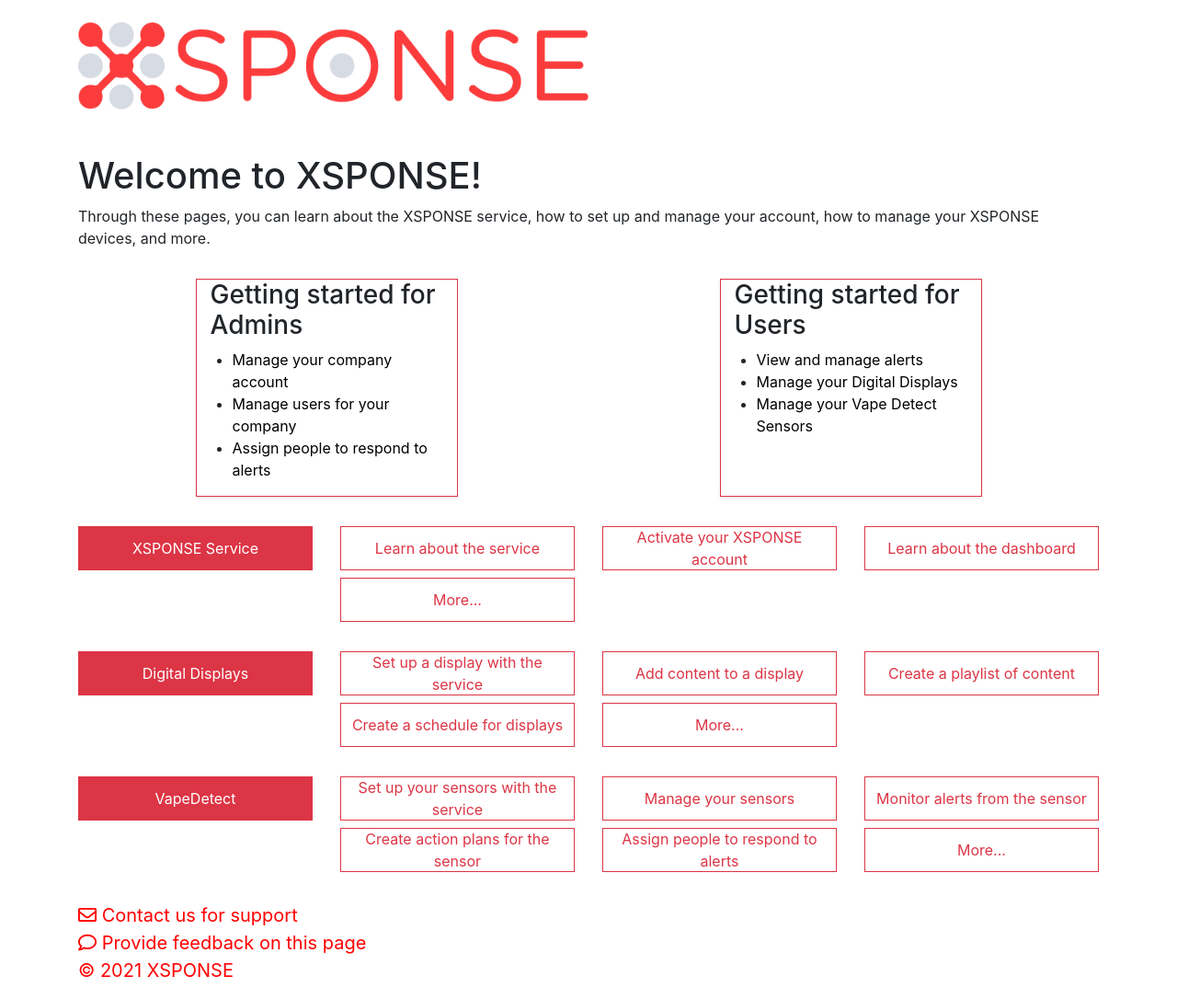
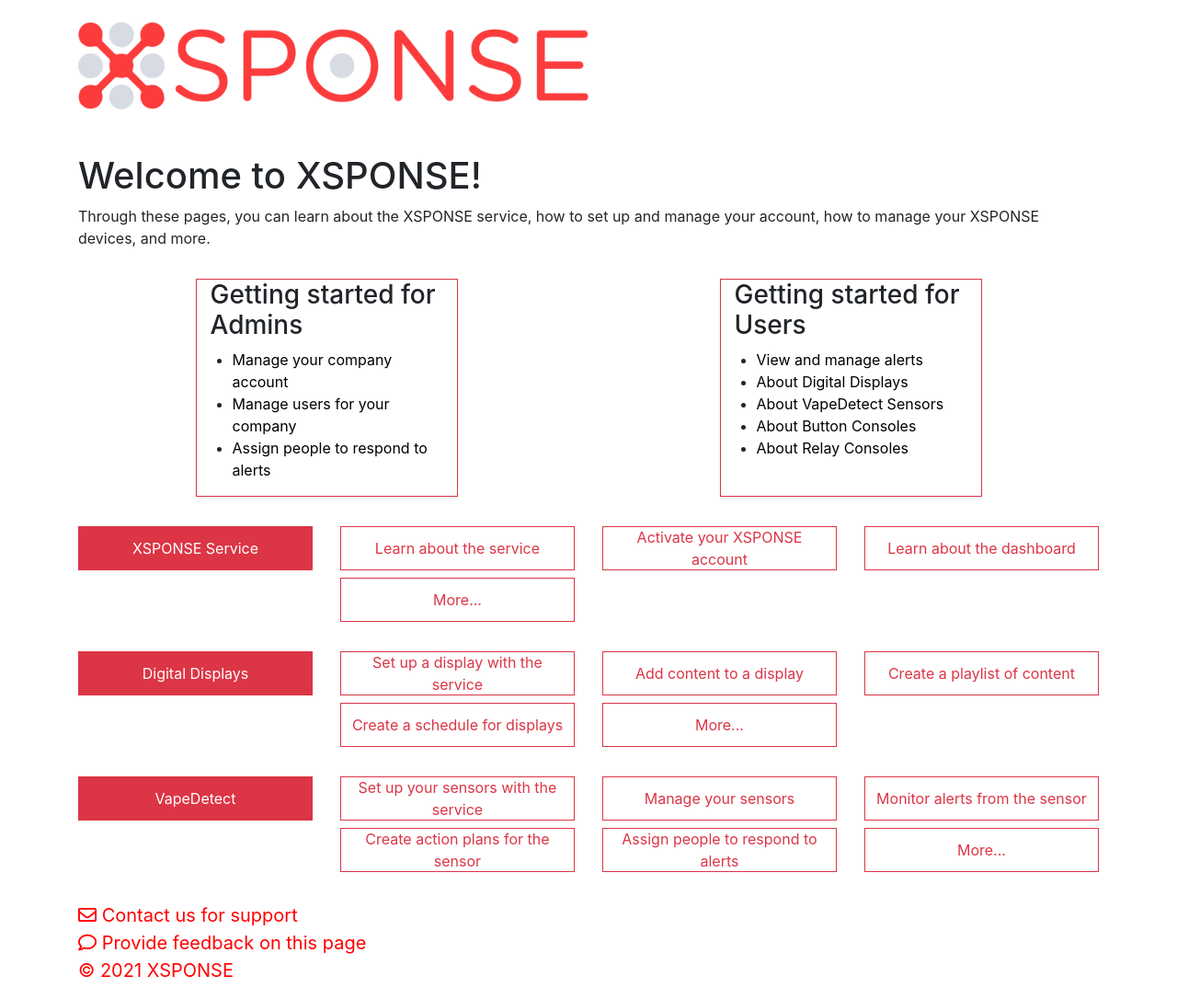
Before and after one commit to NrsSystems/docs, a Jekyll site: the page built from index.md, in a window 1280 px wide. Shown: the whole page at 92% size. Built offline with Jekyll 4.4.1, drawn with Linux system fonts in a browser that asks for light colours; our own code applies the rules of GitHub Pages for plain Markdown files.

Commit message:
Update company_users.yml

```diff
--- a/_data/home/tiles/company_users.yml
+++ b/_data/home/tiles/company_users.yml
@@ -2,7 +2,11 @@ title: Getting started for Users
 links:
   - name: View and manage alerts
     href: general-ops/incident-logs
-  - name: Manage your Digital Displays
+  - name: About Digital Displays
     href: digital-displays/about-digital-displays
-  - name: Manage your Vape Detect Sensors
+  - name: About VapeDetect Sensors
     href: vape-detect/about-vapedetect
+  - name: About Button Consoles
+    href: button-consoles/about-button-consoles
+  - name: About Relay Consoles
+    href: relay-consoles/about-relay-consoles
```
